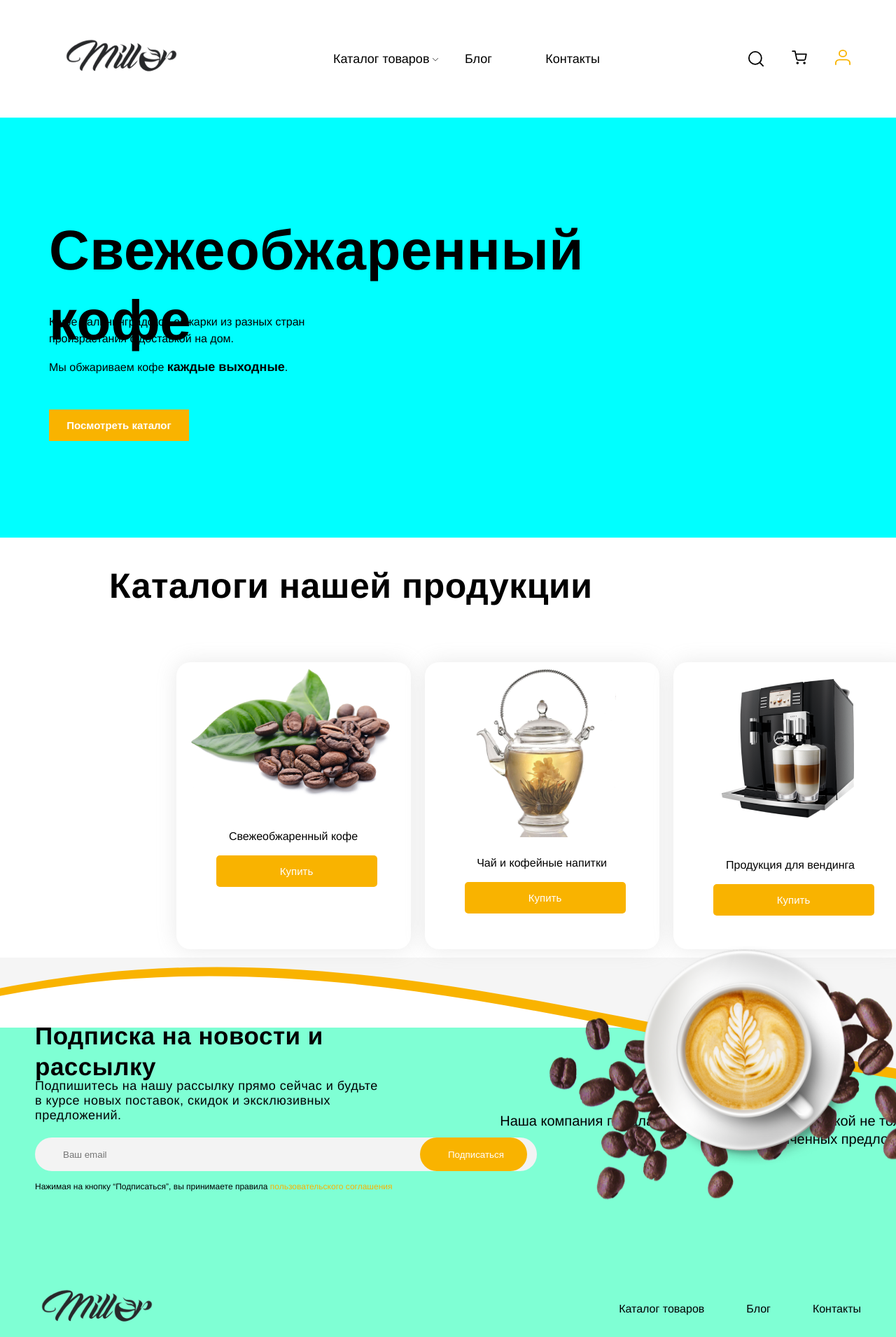
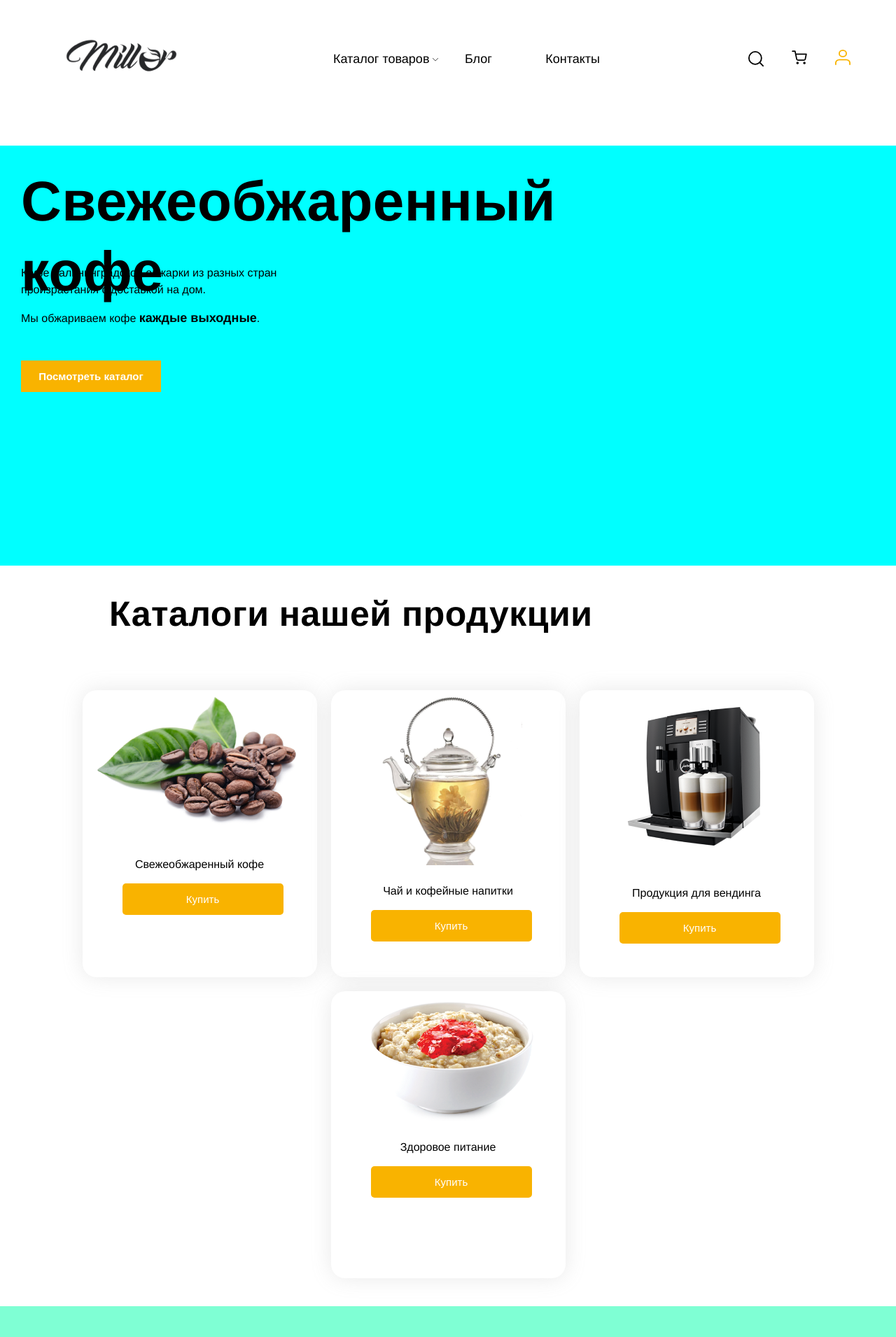
Before and after one commit to jodar-Nimatov/Miller, a React (Create React App) app: page / in a window 1280 px wide. Shown: the top 1910 px of the page at 70% size. Built offline with nearby package versions, Linux system fonts and the light colour scheme.

Commit message:
Header логика + styles Header готов на 100%

```diff
--- a/src/Layout/Footer/Footer.scss
+++ b/src/Layout/Footer/Footer.scss
@@ -45,18 +45,25 @@
         padding: 17px 500px 16px 40px;
         background: #F3F3F3;
         border-radius: 28px;
+        @media (max-width: 800px){
+            padding: 17px 200px 16px 40px;
+            border-radius: 14px;
+        }
         border: none;
         position: absolute;
     }
     &-button{
+        margin-left: 550px;
         position: relative;
-        margin-left: 550px;
         cursor: pointer;
         padding: 17px 33px 16px 40px;
         border-radius: 28.3403px;
         background: #F9B300;
         color: white;
         border: none;
+        @media (max-width: 800px){
+            margin-left: 300px;
+        }
     }
     @media (min-width: 1700px){
         background-size: cover;
@@ -106,7 +113,8 @@
         width: 50%;
     }
     &__container{
-        max-width: 1180px;
+        max-width: 1210px;
+        padding: 0 15px;
         margin: 0 auto;
     }
 }
--- a/src/Layout/Header/Header.scss
+++ b/src/Layout/Header/Header.scss
@@ -1,5 +1,9 @@
 .header {
-  // box-shadow: rgba(149, 157, 165, 0.2) 0px 8px 24px;
+  @media (max-width: 700px){
+    .header__center > ul{
+      display: none;
+    }
+  }
   &__item2 {
     transform: translateX(-20px);
   }
@@ -133,7 +137,8 @@
   background-color: rgb(255, 255, 255);
 }
 .white {
+  // box-shadow: rgba(149, 157, 165, 0.2) 0px 8px 24px;
   z-index: 7;
   height: 22px;
-  box-shadow: rgba(149, 157, 165, 0.2) 0px 8px 24px;
+  // box-shadow: rgba(149, 157, 165, 0.2) 0px 8px 24px;
 }
--- a/src/pages/Home/Home.jsx
+++ b/src/pages/Home/Home.jsx
@@ -17,6 +17,8 @@ const Main = () => {
                 <div className="fresh-coffe-container">
                     <div className="fresh-coffe-inner">
                         <div className="fresh-coffe-left">
+                            <div className="container">
+
                             <h1>
                                 Свежеобжаренный кофе
                             </h1>
@@ -31,6 +33,7 @@ const Main = () => {
                             <button>
                                 Посмотреть каталог
                             </button>
+                            </div>
                         </div>
                         <div className="fresh-right">
                             <Slider />
--- a/src/pages/Home/Home.scss
+++ b/src/pages/Home/Home.scss
@@ -1,38 +1,47 @@
-.wrapper{
-    width: 1730px;
-    height: 1200px;
-    .fresh-coffe{
-        width: 1903px;
+
+// Надо поскорее исправить верстку и сделать адаптивку.
+// Самый легкий вариант сделать адаптивку - использовать flex-box !
+// Жоодарбек, попробуй поменять все width на max-width
+.fresh-coffe{
         height: 600px;
         background-color: aqua;
-        padding: 70px 20px 0 70px;
+        // padding: 70px 20px 0 70px;
     }
+    // -------------------------------------------------------------------- //
+    @media (max-width: 900px){
+        // Жоодарбек смотри, пишешь здесь стили которые должны быть при этой ширине екрана.
+    }
+    // -------------------------------------------------------------------- //
     .fresh-coffe-inner{
         display: flex;
+        max-width: 900px;
         padding-top: 30px;
     }
     .fresh-coffe-container{
         margin-top: 40px;
     }
-    .fresh-coffe-left > h1 {
+    .fresh-coffe-left > .container > h1 {
         width: 960px;
         height: 100px;
         left: 60px;
         top: 156px;
-
         font-size: 80px;
         line-height: 100px;
+        @media (max-width: 960px){
+            font-size: 40px;
+            width: auto;
+        }
     }
-    .fresh-coffe-left > p{
+    .fresh-coffe-left > .container > p{
         width: 400px;
         line-height: 24px;
         padding-top: 40px;
     }
-    .fresh-coffe-left > span > b{
+    .fresh-coffe-left > .container  > span > b{
         font-weight: 700;
         font-size: 18px;
     }
-    .fresh-coffe-left > button{
+    .fresh-coffe-left > .container > button{
         margin-top: 50px;
         width: 200px;
         height: 45px;
@@ -47,8 +56,7 @@
 
 
 .catalog-products{
-    width: 1903px;
-    height: 700px;
+    max-height: 2000px;
     .catalog-inner{
         padding: 40px;
 
@@ -62,6 +70,11 @@
         justify-content: center;
         padding-top: 80px;
         gap: 20px;
+    }
+    @media (max-width: 1500px){
+        .catalog-items{
+            flex-wrap: wrap;
+        }
     }
     .catalog-card{
         position: relative;
@@ -105,13 +118,11 @@
     background-color: aquamarine;
     .sale-items-inner{
         padding-top: 40px;
-        margin-left: 600px;
+        margin-left: auto;
     }
     .sale-items-inner > h1{
         position: absolute;
         text-align: right;
-        left: 1430px;
-
         font-family: 'Gilroy';
         font-style: normal;
         font-weight: 700;
@@ -120,13 +131,10 @@
     .sale-items-inner > p {
         width: 1107px;
         height: 64px;
-        left: 604px;
         top: 800px;
-
         font-weight: 500;
         font-size: 20px;
         line-height: 130%;
-
         transform: translateY(80px);
         text-align: right;
         color: #000000;
@@ -145,24 +153,33 @@
         display: flex;
         position: relative;
     }
+    @media (max-width: 1880px){
+        .img1{
+            z-index: -2;
+        }
+    }
     .advantages-left > .img2{
         position: absolute;
+        @media (max-width: 960px){
+            display: none;
+        }
         left: 125px;
-
         max-width: 600px;
         max-height: 400px;
     }
     .advantages-left > .img1{
+        @media (max-width: 960px){
+            display: none;
+        }
         position: absolute;
         z-index: 100;
         left: 188px;
         top: 105px;
-
         max-width: 400px;
         max-height: 300px;
     }
     .advantages-right{
-        transform: translateX(1000px);
+        margin-left: auto;
     }
     .advantages-right > h2{
         font-weight: bold;
@@ -193,7 +210,6 @@
     height: 700px;
     background: url('../../assets/Images/roastCoffe.png');
     .roast-coffe-inner{
-        padding: 70px;
         color: white;
     }
     .roast-coffe-inner > h2{
@@ -201,11 +217,9 @@
         font-style: normal;
         font-weight: 900;
         font-size: 35px;
-        line-height: 150px;
     }
     .roast-coffe-inner > p{
-        width: 776px;
-        line-height: 20px;
+        max-width: 776px;
         padding-bottom: 20px;
     }
     .roast-coffe-inner > button{
@@ -220,5 +234,3 @@
         border-radius: 5px;
     }
 }
-
-}
--- a/src/scss/style.scss
+++ b/src/scss/style.scss
@@ -9,7 +9,7 @@
   box-sizing: border-box;
 }
 .container {
-  width: 1210px;
+  max-width: 1210px;
   padding: 0 30px;
   margin: 0 auto;
 }
```
